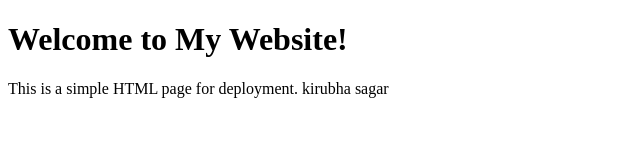
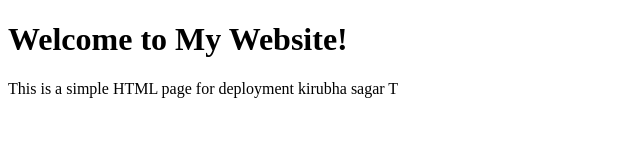
Before and after one commit to kirubhasagar/devopspractice, a plain HTML site: page index.html in a window 1280 px wide. Shown: the full height of the page, 0-640 px from the left. Drawn offline with Linux system fonts and the light colour scheme.

Commit message:
Update index.html

```diff
--- a/index.html
+++ b/index.html
@@ -6,6 +6,6 @@
 </head>
 <body>
     <h1>Welcome to My Website!</h1>
-    <p>This is a simple HTML page for deployment. kirubha sagar</p>
+    <p>This is a simple HTML page for deployment  kirubha sagar T</p>
 </body>
 </html>
```
